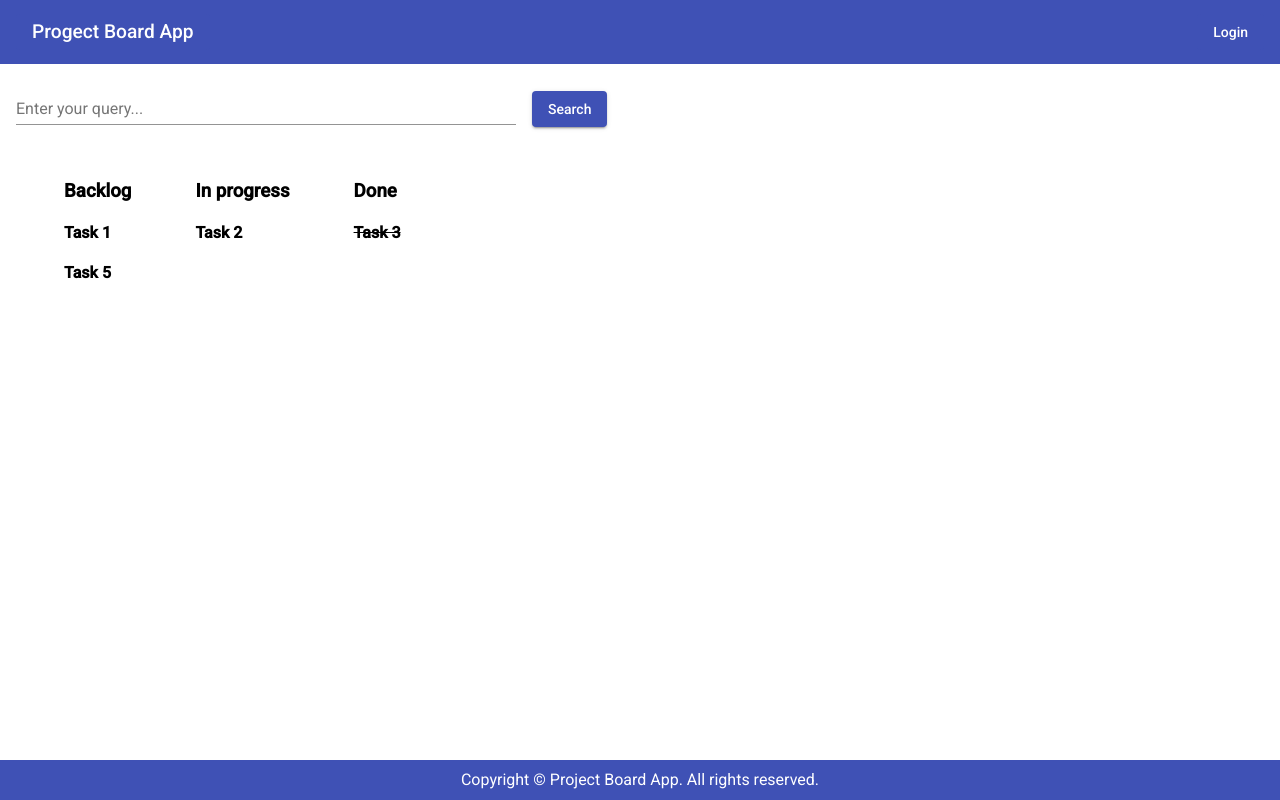
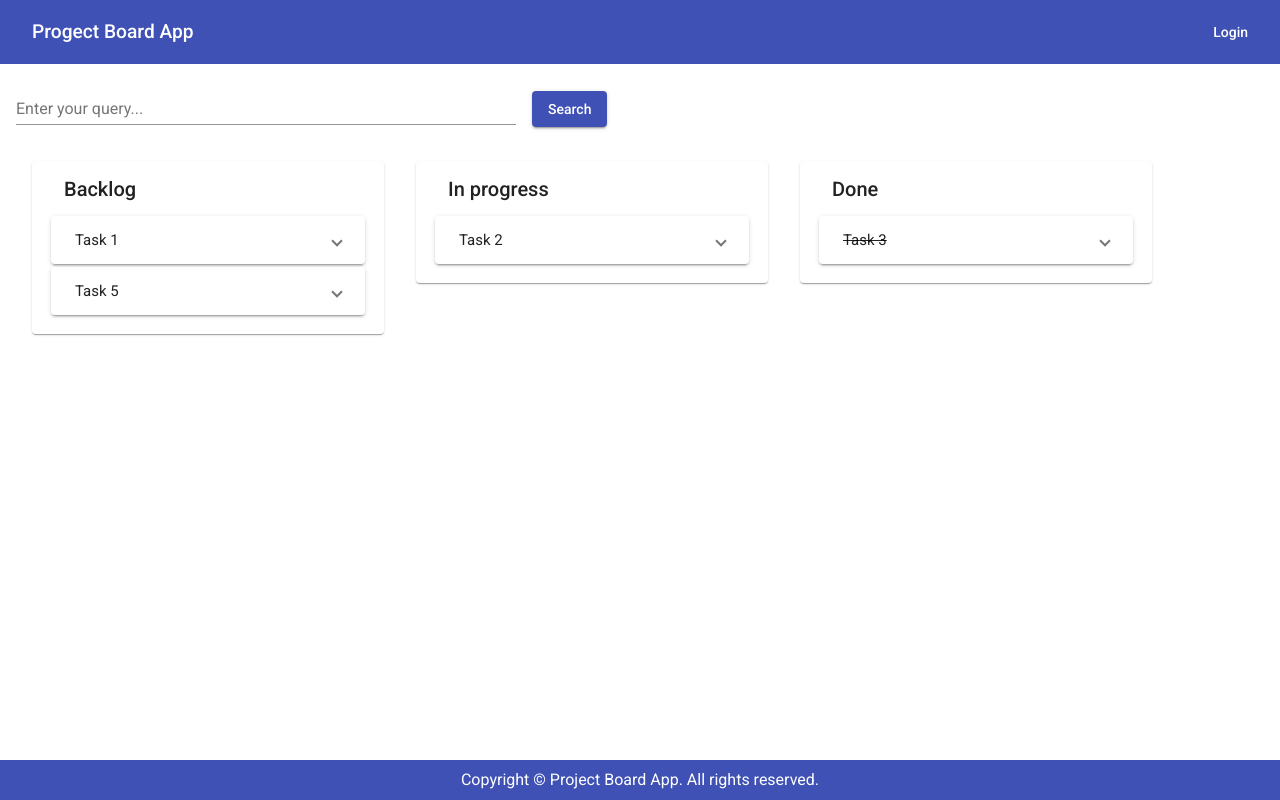
Before and after one commit to Arthur199212/project-board-app, an Angular app: page / in a window 1280 px wide. Built offline with nearby package versions, Linux system fonts and the light colour scheme.

Commit message:
feat: add expandable section to card item

```diff
--- a/src/app/app.module.ts
+++ b/src/app/app.module.ts
@@ -5,6 +5,8 @@ import { FormsModule } from '@angular/forms';
 import {MatButtonModule} from '@angular/material/button';
 import {MatToolbarModule} from '@angular/material/toolbar';
 import {MatInputModule} from '@angular/material/input';
+import {MatExpansionModule} from '@angular/material/expansion';
+import {MatCardModule} from '@angular/material/card';
 import { BrowserAnimationsModule } from '@angular/platform-browser/animations';
 
 import { AppRoutingModule } from './app-routing.module';
@@ -35,7 +37,9 @@ import { SearchCriteriaPipe } from './pipes/search-criteria.pipe';
     MatToolbarModule,
     MatButtonModule,
     MatInputModule,
-    BrowserAnimationsModule
+    BrowserAnimationsModule,
+    MatExpansionModule,
+    MatCardModule
   ],
   providers: [],
   bootstrap: [AppComponent]
--- a/src/app/board/board.component.scss
+++ b/src/app/board/board.component.scss
@@ -1,8 +1,8 @@
 .wrapper{
   display: flex;
-  padding: 0 2rem;
+  padding: 0 1rem;
 
   app-card-list {
-    margin: 0 2rem;
+    margin: 0 1rem;
   }
 }
--- a/src/app/card-item/card-item.component.html
+++ b/src/app/card-item/card-item.component.html
@@ -1,6 +1,12 @@
-<div *ngFor="let card of cardItem | searchCriteria: query">
-  <h4 [ngClass]="{'done': isDone}">{{ card.name }}</h4>
-  <!-- <p>{{ card.description }}</p>
-  <p>{{ card.dueDate }}</p>
-  <p>{{ card.assignee.firstName + ' ' + card.assignee.lastName }}</p> -->
-</div>
+  <mat-accordion *ngFor="let card of cardItem | searchCriteria: query">
+    <mat-expansion-panel>
+      <mat-expansion-panel-header>
+        <mat-panel-title [ngClass]="{'done': isDone}">
+          {{ card.name }}
+        </mat-panel-title>
+      </mat-expansion-panel-header>
+      <p>{{ card.description }}</p>
+      <p>{{ card.dueDate }}</p>
+      <p>{{ card.assignee.firstName + ' ' + card.assignee.lastName }}</p>
+    </mat-expansion-panel>
+  </mat-accordion>
--- a/src/app/card-item/card-item.component.scss
+++ b/src/app/card-item/card-item.component.scss
@@ -1,3 +1,7 @@
 .done {
   text-decoration: line-through;
 }
+
+mat-expansion-panel {
+  margin: 3px;
+}
--- a/src/app/card-list/card-list.component.html
+++ b/src/app/card-list/card-list.component.html
@@ -1,9 +1,7 @@
-<div>
-  <h3> {{ card.name }}</h3>
-  <app-card-item
-    [cardItem]="card.cards"
-    [isDone]="card.isDoneSection"
-    [query]="searchCriterion"
-  >
-</app-card-item>
-</div>
+<mat-card>
+  <mat-card-header>
+    <mat-card-title>{{ card.name }}</mat-card-title>
+  </mat-card-header>
+  <app-card-item [cardItem]="card.cards" [isDone]="card.isDoneSection" [query]="searchCriterion">
+  </app-card-item>
+</mat-card>
--- a/src/app/card-list/card-list.component.scss
+++ b/src/app/card-list/card-list.component.scss
@@ -0,0 +1,3 @@
+mat-card {
+  min-width: 320px;
+}
```
